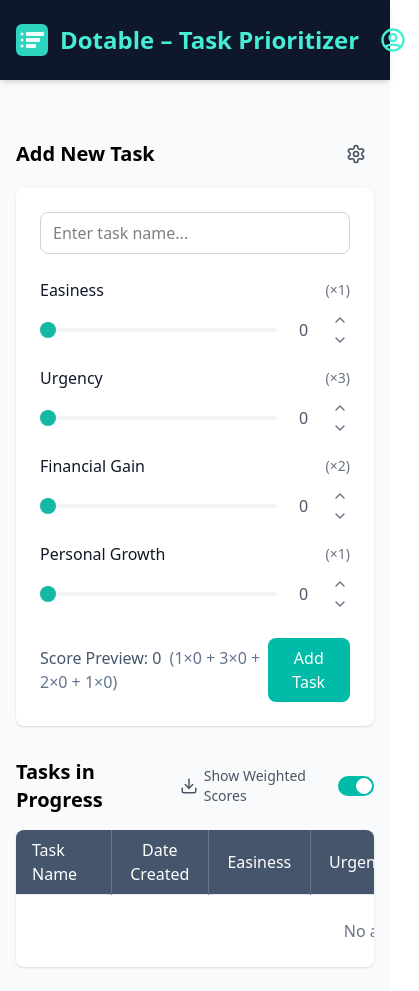
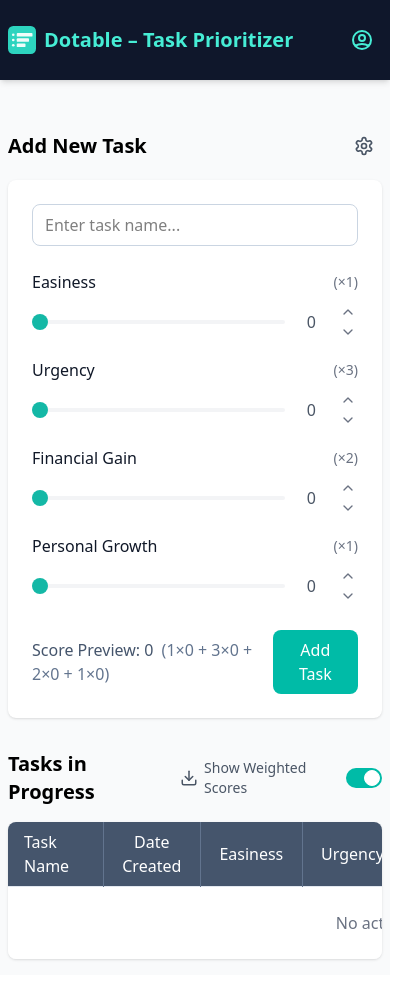
Before and after one commit to mattmotoki/decision-matrix, a React (Vite) app: page / in a window 390 px wide. Shown: the whole page, 419 px wide, since content can reach past the window. Built offline with nearby package versions, Linux system fonts and the light colour scheme.

Commit message:
Fix navbar css

```diff
--- a/src/App.jsx
+++ b/src/App.jsx
@@ -100,8 +100,11 @@
 
   return (
     <div className="min-h-screen bg-gray-50">
-      <Navbar onSave={() => saveToLocalStorage(showWeightedScores)} />
-      <div className="max-w-7xl mx-auto px-4 py-6">
+      <Navbar onSave={() => {
+        saveToLocalStorage(showWeightedScores);
+        return Promise.resolve();
+      }} />
+      <div className="w-full max-w-7xl mx-auto px-2 sm:px-4 md:px-6 lg:px-8 py-4 sm:py-6">
 
         <TaskInputForm
           taskName={taskName}
--- a/src/components/Navbar.jsx
+++ b/src/components/Navbar.jsx
@@ -3,6 +3,8 @@
 
 const Navbar = ({ onSave }) => {
   const [isMenuOpen, setIsMenuOpen] = useState(false);
+  const [isSaving, setIsSaving] = useState(false);
+  const [showSuccess, setShowSuccess] = useState(false);
   const menuRef = useRef(null);
 
   const toggleMenu = () => {
@@ -21,30 +23,44 @@
     return () => document.removeEventListener('mousedown', handleClickOutside);
   }, []);
 
-  const handleSave = () => {
-    onSave();
-    setIsMenuOpen(false);
+  const handleSave = async () => {
+    setIsSaving(true);
+    setShowSuccess(false);
+
+    // Ensure minimum 1 second display of loading state
+    const savePromise = onSave();
+    const timerPromise = new Promise(resolve => setTimeout(resolve, 1000));
+    await Promise.all([savePromise, timerPromise]);
+
+    setIsSaving(false);
+    setShowSuccess(true);
+    setTimeout(() => {
+      setShowSuccess(false);
+      setIsMenuOpen(false);
+    }, 1500);
   };
 
   return (
     <nav className="bg-slate-900 shadow-md">
-      <div className="w-full px-4 sm:px-6 lg:px-8">
+      <div className="w-full px-2 sm:px-4 md:px-6 lg:px-8">
         <div className="flex justify-between h-20">
-          <div className="flex-shrink-0 flex items-center pl-0 gap-3">
-            <Logo className="h-8 w-8" />
-            <h1 className="text-2xl font-bold text-teal-300">Dotable – Task Prioritizer</h1>
+          <div className="flex-shrink-0 flex items-center pl-0 gap-2 sm:gap-3">
+            <Logo className="h-7 w-7 sm:h-8 sm:w-8" />
+            <h1 className="text-xl sm:text-2xl font-bold text-teal-300 truncate">
+              Dotable – Task Prioritizer
+            </h1>
           </div>
 
           {/* Menu button and dropdown */}
           <div className="flex items-center pr-0" ref={menuRef}>
             <button
               onClick={toggleMenu}
-              className="inline-flex items-center justify-center p-3 rounded-md text-teal-300 hover:text-teal-200 hover:bg-slate-800 focus:outline-none ml-2"
+              className="inline-flex items-center justify-center p-2 sm:p-3 rounded-md text-teal-300 hover:text-teal-200 hover:bg-slate-800 focus:outline-none"
               aria-expanded={isMenuOpen}
             >
               <span className="sr-only">Open menu</span>
               <svg
-                className="h-7 w-7"
+                className="h-6 w-6 sm:h-7 sm:w-7"
                 xmlns="http://www.w3.org/2000/svg"
                 fill="none"
                 viewBox="0 0 24 24"
@@ -64,10 +80,22 @@
               <div className="py-1" role="menu" aria-orientation="vertical">
                 <button
                   onClick={handleSave}
-                  className="w-full text-left px-4 py-3 text-base text-teal-300 hover:bg-slate-800 hover:text-teal-200"
+                  disabled={isSaving}
+                  className="w-full text-left px-4 py-3 text-base text-teal-300 hover:bg-slate-800 hover:text-teal-200 disabled:opacity-50 disabled:cursor-not-allowed flex items-center justify-between"
                   role="menuitem"
                 >
-                  Save
+                  <span>{isSaving ? 'Saving...' : 'Save'}</span>
+                  {isSaving && (
+                    <svg className="animate-spin h-4 w-4" xmlns="http://www.w3.org/2000/svg" fill="none" viewBox="0 0 24 24">
+                      <circle className="opacity-25" cx="12" cy="12" r="10" stroke="currentColor" strokeWidth="4"></circle>
+                      <path className="opacity-75" fill="currentColor" d="M4 12a8 8 0 018-8V0C5.373 0 0 5.373 0 12h4zm2 5.291A7.962 7.962 0 014 12H0c0 3.042 1.135 5.824 3 7.938l3-2.647z"></path>
+                    </svg>
+                  )}
+                  {showSuccess && (
+                    <svg className="h-4 w-4 text-green-400" xmlns="http://www.w3.org/2000/svg" viewBox="0 0 20 20" fill="currentColor">
+                      <path fillRule="evenodd" d="M16.707 5.293a1 1 0 010 1.414l-8 8a1 1 0 01-1.414 0l-4-4a1 1 0 011.414-1.414L8 12.586l7.293-7.293a1 1 0 011.414 0z" clipRule="evenodd" />
+                    </svg>
+                  )}
                 </button>
                 <button
                   className="w-full text-left px-4 py-3 text-base text-teal-300 hover:bg-slate-800 hover:text-teal-200"
```
